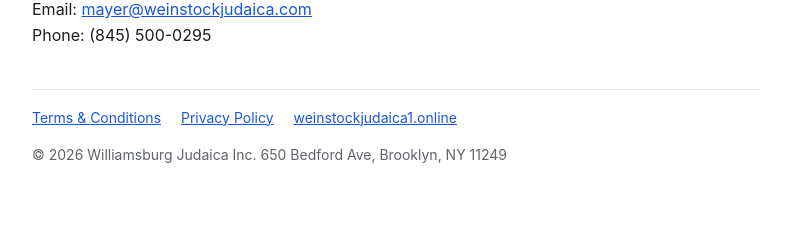
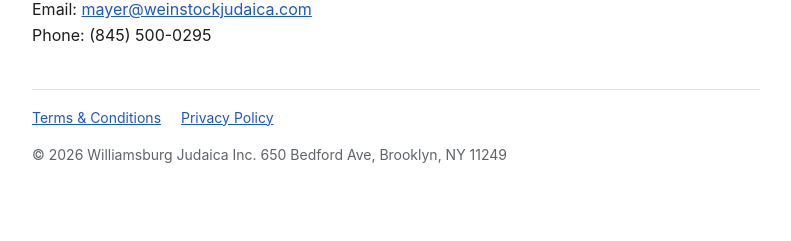
Before and after one commit to websites-mc/legal, a Jekyll site: the page built from weinstock-judaica/terms.html, in a window 1280 px wide. Shown: the part 2058-2299 px from the top of the page, without its empty margins (244-1035 px from the left). Built offline with Jekyll 4.4.1, drawn with Linux system fonts in a browser that asks for light colours; part of the change alters nothing that is shown.

Commit message:
Weinstock Judaica: remove website
Co-Authored-By: Claude Opus 5.5 <noreply@anthropic.com>
Claude-Session: https://claude.ai/code/session_01LX2ig3PBRMPxg9CMFUso8a

```diff
--- a/_data/clients/weinstock-judaica.yml
+++ b/_data/clients/weinstock-judaica.yml
@@ -4,7 +4,7 @@ dba: Weinstock Judaica
 address: 650 Bedford Ave, Brooklyn, NY 11249
 email: mayer@weinstockjudaica.com
 phone: (845) 500-0295
-website: https://weinstockjudaica1.online
+website:
 effective_date: 2026-10-15
 program_name:
 program_description: Weinstock Judaica sends text messages to customers who sign up, including order and pickup updates, customer support replies, and store promotions, new arrivals and holiday hours.
```
